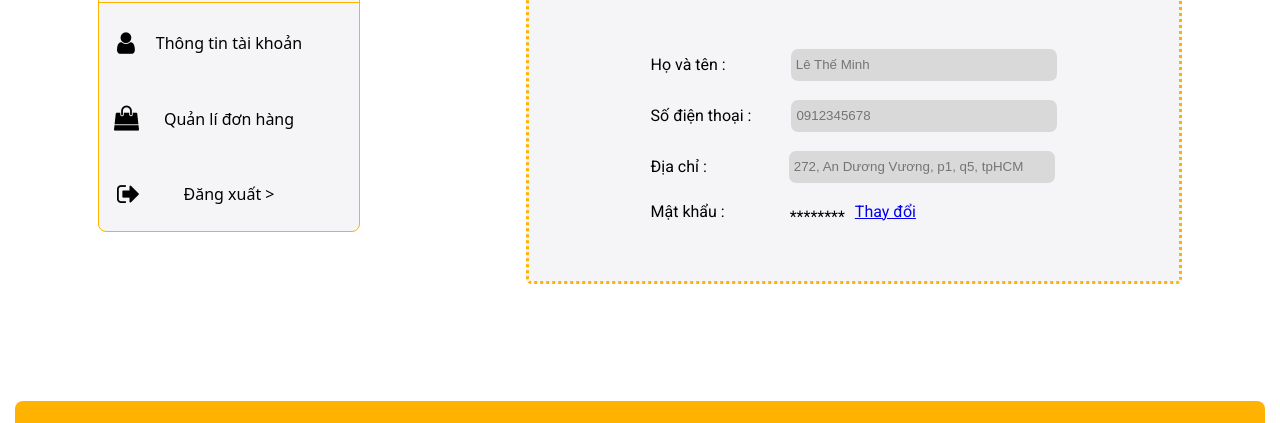
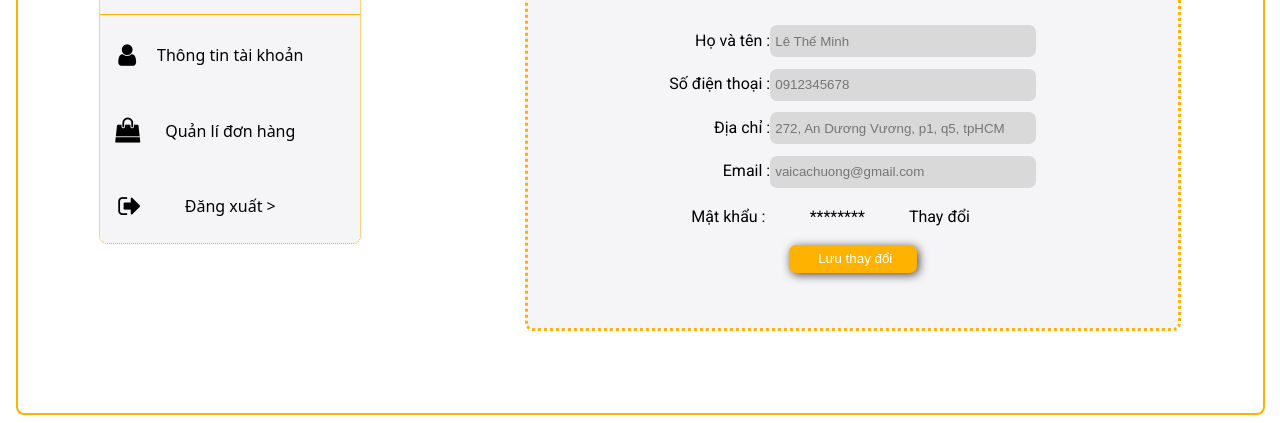
Before and after one commit to vanmuoi24/WebApple, a website: page html/infor_account.html in a window 1280 px wide. Shown: the part 370-793 px from the top of the page. Drawn offline with Linux system fonts and the light colour scheme.

Commit message:
nâng cấp trang thông tin

```diff
--- a/css/in4_account.css
+++ b/css/in4_account.css
@@ -1,11 +1,12 @@
 .in4_account {
     height: 590px;
-    width: 1250px;
-    /* border: 2px solid red; */
+    width: 1245px;
+    border: 2px solid #ffb200;
     display: flex;
+    border-radius: 8px;
     align-items: center;
-    /* justify-content: center; */
     justify-content: space-around;
+    margin: 10px;
 }
 .option_canhan {
     margin-bottom: 50px;
@@ -13,7 +14,7 @@
 .option_canhan_main {
     width: 260px;
     height: 300px;
-    border: 1px solid #ffb200;
+    border: 1px dotted #ffb200;
     border-radius: 8px;
     background-color: #f5f5f7;
 }
@@ -85,10 +86,10 @@
 }
 .in4_caNhan_main {
     width: 650px;
-    height: 350px;
+    height: 420px;
     border: 3px dotted #ffb200;
     text-align: center;
-    border-radius: 5px;
+    border-radius: 8px;
     background-color: #f5f5f7;
 }
 .in4_caNhan_main_head {
@@ -106,13 +107,26 @@
     text-align: center;
 }
 .in4_caNhan_main_body {
-    height: 310px;
+    height: 380px;
     display: flex;
     align-items: center;
     justify-content: center;
 }
 .in4_caNhan_main_body_data {
-    text-align: left;
+}
+#row1,
+#row2,
+#row3,
+#row4,
+#row6,
+#row7 {
+    display: flex;
+    justify-content: right;
+    align-items: baseline;
+}
+#row5 {
+    display: flex;
+    justify-content: space-around;
 }
 .in4_caNhan_main_body input {
     border: none;
@@ -123,21 +137,23 @@
     background-color: #d9d9d9;
     padding-left: 5px;
 }
-.row1 input {
-    margin-left: 61px;
+input[type='submit'] {
+    width: 128px;
+    height: 28px;
+    flex-shrink: 0;
+    border-radius: 7px;
+    background: #ffb200;
+    color: white;
+    cursor: pointer;
+    box-shadow: 2px 2px 10px 0 rgba(0, 0, 0, 0.7);
 }
-.row2 input {
-    margin-left: 36px;
+input[type='submit']:hover {
+    border: 1px solid #ffb200;
+    color: #ffb200;
+    background-color: white;
 }
-.row3 input {
-    margin-left: 78px;
-}
-.row4 {
-    display: flex;
-}
-.row4 p {
-    margin-top: 5px;
-    margin-left: 65px;
+.change_in4_main_body_click {
+    text-align: center;
 }
 .in4_caNhan_main_body_click {
     text-align: center;
--- a/html/infor_account.html
+++ b/html/infor_account.html
@@ -192,7 +192,7 @@
                             <i class="fa fa-shopping-bag bag" aria-hidden="true"></i>
                         </div>
                         <div id="body_3">
-                            <p>Đăng xuất ></p>
+                            <p onclick="logout()" style="cursor: pointer">Đăng xuất ></p>
                             <i class="fa fa-sign-out exit" aria-hidden="true"></i>
                         </div>
                     </div>
@@ -206,23 +206,31 @@
                     </div>
                     <div class="in4_caNhan_main_body">
                         <div class="in4_caNhan_main_body_data">
-                            <div class="row1">
+                            <div id="row1">
                                 <label for="hoten">Họ và tên :</label>
                                 <input type="text" id="hoten" name="Name" placeholder="Lê Thế Minh" required /><br /><br />
                             </div>
-                            <div class="row2">
+                            <div id="row2">
                                 <label for="sdt">Số điện thoại :</label>
                                 <input type="text" name="Phone-number" id="sdt" placeholder="0912345678" /><br /><br />
                             </div>
-                            <div class="row3">
+                            <div id="row3">
                                 <label for="address">Địa chỉ :</label>
-                                <input type="text" name="Address" id="address" placeholder="272, An Dương Vương, p1, q5, tpHCM" />
+                                <input type="text" name="Address" id="address" placeholder="272, An Dương Vương, p1, q5, tpHCM" /><br /><br />
+                            </div>
+                            <div id="row4">
+                                <label for="email">Email :</label>
+                                <input type="text" id="email" placeholder="vaicachuong@gmail.com" name="Email" />
                             </div>
                             <br />
-                            <div class="row4">
+                            <div id="row5">
                                 <label for="pass_o">Mật khẩu :</label>
                                 <p>********</p>
-                                <a href="#" style="margin-left: 10px">Thay đổi</a>
+                                <a herf="#" onclick="change_pass()">Thay đổi</a>
+                                <br /><br />
+                            </div>
+                            <div class="change_in4_main_body_click">
+                                <input type="submit" value="Lưu thay đổi" />
                             </div>
                         </div>
                     </div>
@@ -284,6 +292,7 @@
     <!-- JaveScript -->
     <script src="../js/products-homepage.js"></script>
     <script src="../js/login-logout-register.js"></script>
+    <script src="../js/infor_account.js"></script>
     <script>
         // Đảm bảo rằng toàn bộ dữ liệu đã được load xong
         document.addEventListener('DOMContentLoaded', function () {
--- /dev/null
+++ b/js/infor_account.js
@@ -0,0 +1,17 @@
+function change_pass() {
+    let element = document.getElementById('row5');
+    element.style.display = 'block';
+    element.innerHTML = `
+    <div id="row6">
+    <label for="pass_o">Nhập mật khẩu cũ :</label>
+    <input type="password" name="Old Password" id="pass_o" /><br /><br />
+    </div>
+    <div id="row7">
+    <label for="pass_n">Nhập mật khẩu mới :</label>
+    <input type="password" name="New password" id="pass_n" /> <br /><br />
+    </div>
+    <div id="row8">
+    <label for="pass_again">Nhập lại mật khẩu :</label>
+    <input type="password" id="pass_again" /><br /><br />
+    </div>`;
+}
```
